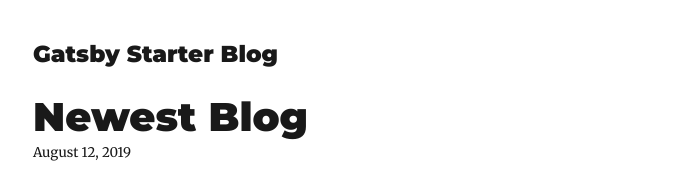
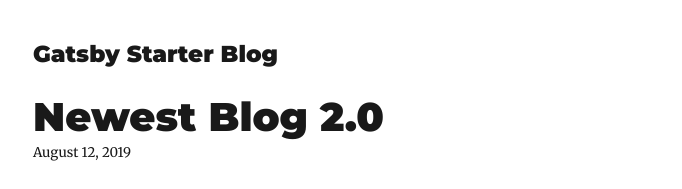
Before and after one commit to jarrodmedrano/gatsby-netlify-tutorial, a Gatsby site: page /2019-08-12-newest-blog/ in a window 1280 px wide. Shown: the top 189 px of the page, without its empty margins (292-974 px from the left). Built offline with nearby package versions, Linux system fonts and the light colour scheme; Gatsby itself is replaced by a stand-in of ours; some packages are replaced by stand-ins of ours.

Commit message:
Update Blog “2019-08-12-newest-blog”

```diff
--- a/content/blog/2019-08-12-newest-blog.md
+++ b/content/blog/2019-08-12-newest-blog.md
@@ -1,5 +1,5 @@
 ---
-title: Newest Blog
+title: Newest Blog 2.0
 date: 2019-08-12T17:04:38.374Z
 description: derp
 ---
```
